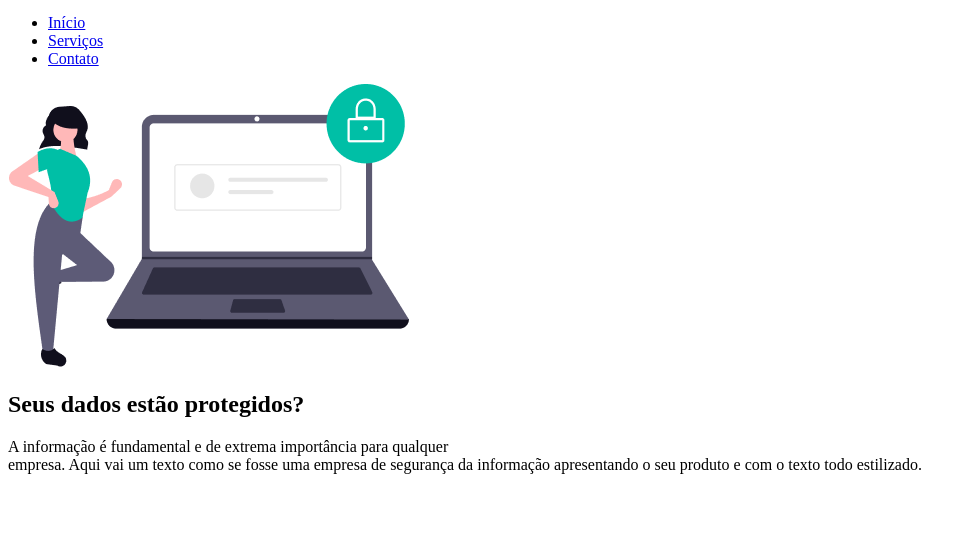
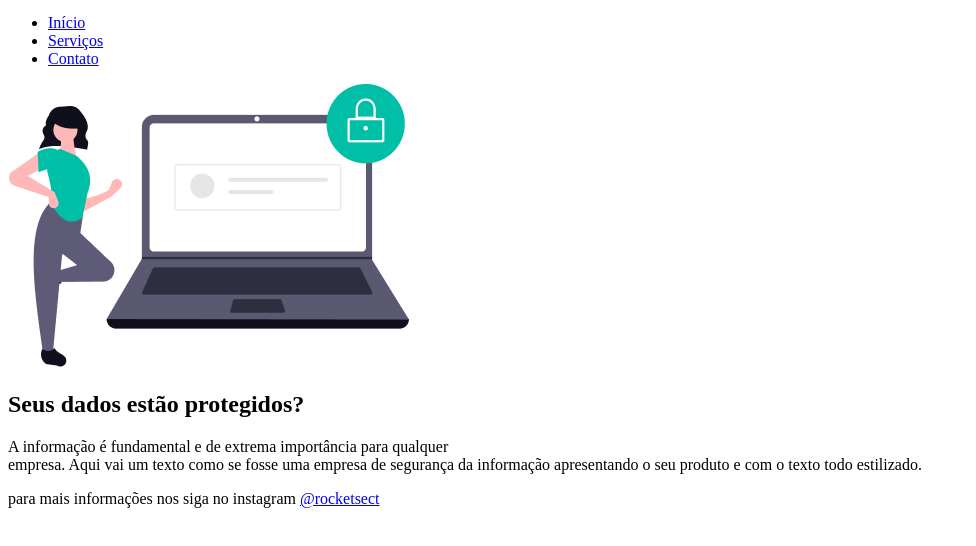
Before and after one commit to EvertonPSilva09/rocket-sect, a plain HTML site: page index.html in a window 1280 px wide. Shown: the part 38-584 px from the top of the page, without its empty margins (0-976 px from the left). Drawn offline with Linux system fonts and the light colour scheme.

Commit message:
adicionando footer e seu conteudo

```diff
--- a/index.html
+++ b/index.html
@@ -46,6 +46,10 @@
           </p>
         </section>
       </main>
+      <footer>
+        <div class="line"></div>
+        para mais informações nos siga no instagram <a href="https://instagram.com/" target="_blank">@rocketsect</a>
+      </footer>
     </div>
   </body>
 </html>
```
